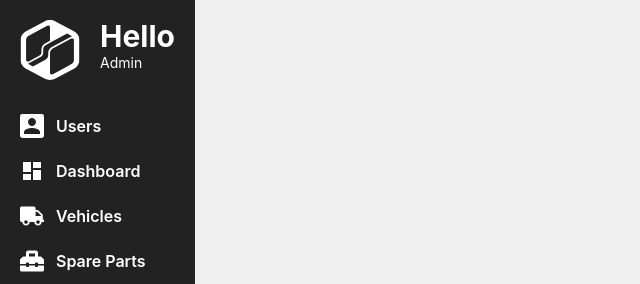
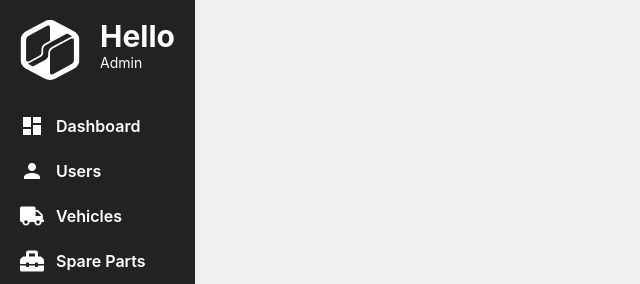
Before and after one commit to dapniii/isande2-project, a Next.js app: page / in a window 1280 px wide. Shown: the top 284 px of the page, without its empty margins (0-640 px from the left). Built offline with nearby package versions, Linux system fonts and the light colour scheme.

Commit message:
Minor Edit and Added Descriptions
- Added transition duration when hovering navbar items
- Added documentation, defined what each function does and what is being rendered

```diff
--- a/components/Navbar/Menu.js
+++ b/components/Navbar/Menu.js
@@ -11,6 +11,7 @@ import {
     Reports
 } from "./MenuItem";
 
+//Returns different Navbar menu options depending on role of current user
 export function selectMenu(role) {
     switch(role) {
         case "Admin":
@@ -20,10 +21,11 @@ export function selectMenu(role) {
     }
 }
 
+//NAVBAR MENU OPTIONS
 const AdminMenu = (
     <>
+        {Dashboard}
         {Users}
-        {Dashboard}
         {Vehicles}
         {SpareParts}
         {Fuel}
--- a/components/Navbar/MenuItem.js
+++ b/components/Navbar/MenuItem.js
@@ -51,30 +51,39 @@ export const Reports = (
     <>{generateMenuItem(FaFileAlt, "Reports", "/reports")}</>
 )
 
+//Takes in Menu item icon, name, and path to generate its coresponding NavBar button
 function generateMenuItem(icon, name, path) {
-    let menuItem;
+    //Format menu item look
+    let menuItem = (
+        <Icon as={icon}
+            boxSize={6}
+            color={"currentcolor"}
+        />
+    ) ;
 
-    if (name == "Users") {
-        menuItem = (
-            <Icon as={icon}
-                boxSize={6}
-                borderRadius={"10%"}
-                bg={"white"}
-                color={"#222222"}
-            />
-        )
-    }
-    else {
-        menuItem = (
-            <Icon as={icon}
-                boxSize={6}
-                color={"currentcolor"}
-            />
-        )
-    }
+    // Centralized design, no need for special User effect - Spencer
+    // if (name == "Users") {
+    //     menuItem = (
+    //         <Icon as={icon}
+    //             boxSize={6}
+    //             borderRadius={"10%"}
+    //             bg={"white"}
+    //             color={"#222222"}
+    //         />
+    //     )
+    // }
+    // else {
+    //     menuItem = (
+    //         <Icon as={icon}
+    //             boxSize={6}
+    //             color={"currentcolor"}
+    //         />
+    //     )
+    // }
 
     return (
         <>
+        {/* Parent Container which contains Menu item path when clicked */}
             <Link href={path} passHref legacyBehavior>
                 <Flex
                     w="100%"
@@ -87,12 +96,14 @@ function generateMenuItem(icon, name, path) {
                     color="white"
                     _hover={{
                         bg: "white",
-                        color: "black",
+                        color: "#222222",
+                        transitionDuration: "480ms",
                     }}
 
                 >
-
+                {/* Menu Item Icon */}
                     {menuItem}
+                {/* Menu Item Name */}
                     <Text
                         fontWeight="semibold"
                         color={"currentcolor"}
--- a/components/Navbar/Navbar.js
+++ b/components/Navbar/Navbar.js
@@ -12,12 +12,13 @@ function Navbar({user}) {
             top={0}
             position="sticky"
             flexDirection={"column"}
-            alignItems={"center"}
+            alignItems={"left"}
             pt={5}
             pb={3}
             color={"white"}
             bg={"#222222"}
         >
+            {/* Contains App Logo */}
             <Flex gap={5} px={5} mb={7}>
                 <svg width="60" height="60" viewBox="0 0 315 321" fill="none" xmlns="http://www.w3.org/2000/svg">
                     <g clipPath="url(#clip0_1039_2)">
@@ -29,18 +30,19 @@ function Navbar({user}) {
                     </clipPath>
                     </defs>
                 </svg>
-
+            {/* Contains Greeting and current User's name */}
                 <Flex flexDirection={"column"}>
                     <Text fontSize={"3xl"} fontWeight={"bold"} lineHeight={"8"}>Hello</Text>
                     <Text fontSize={"sm"}>{user}</Text>
                 </Flex>
             </Flex>
-
+            {/* Displays apporpriate NavBar items depending on user role */}
             <Flex w={"100%"} h={"100%"} flexDirection={"column"} justifyContent={"space-between"} alignItems={"center"}>
                 <VStack w={"100%"}>
                     {selectMenu(user)}
                 </VStack>
 
+                {/* Logout Button */}
                 <Button
                     w={"90%"}
                     bg={"red.500"}
```
